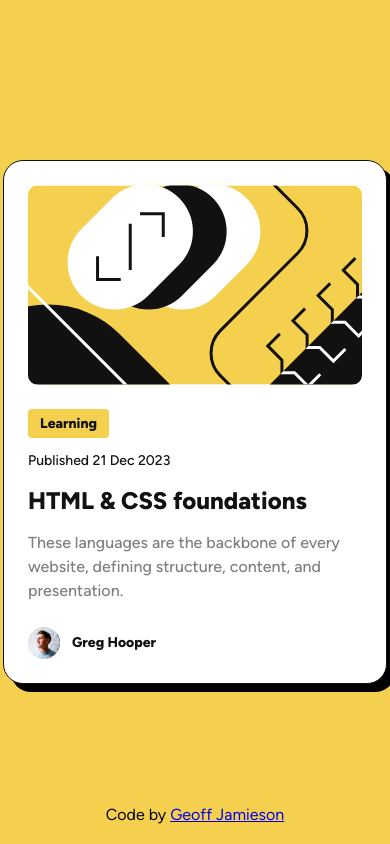
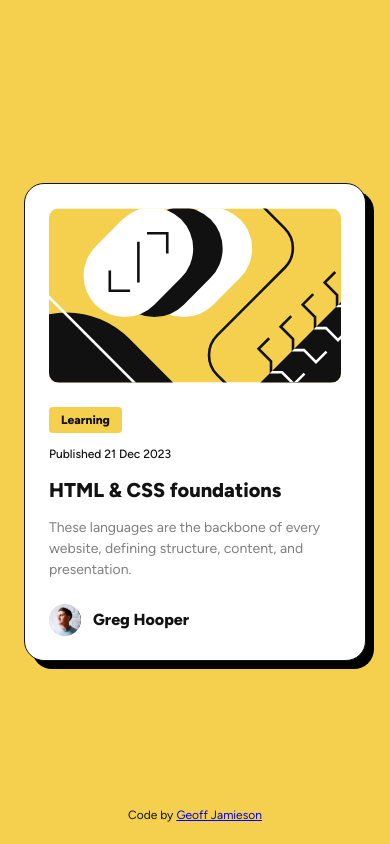
Before and after one commit to UnionPAC/blog-preview-card, a plain HTML site: page index.html in a window 390 px wide. Drawn offline with Linux system fonts and the light colour scheme.

Commit message:
fixed responsive typography issue

```diff
--- a/styles.css
+++ b/styles.css
@@ -32,10 +32,25 @@ body {
   min-height: 100vh;
   display: grid;
   place-items: center;
+  padding: 24px;
 }
 
 img {
   max-width: 100%;
+}
+
+h2 {
+  color: var(--black);
+  font-size: clamp(1.25rem, 2vw, 1.5rem);
+  font-style: normal;
+  line-height: 150%; /* 36px */
+}
+
+p {
+  font-size: clamp(0.75rem, 2vw, 0.875rem);
+  font-style: normal;
+  color: var(--black);
+  line-height: 150%; /* 21px */
 }
 
 .container {
@@ -83,27 +98,15 @@ img {
 }
 
 .category p {
-  color: var(--black);
-  font-size: 14px;
-  font-style: normal;
   font-weight: 800;
-  line-height: 150%; /* 21px */
 }
 
 .date {
-  color: var(--black);
-  font-size: 14px;
-  font-style: normal;
   font-weight: 500;
-  line-height: 150%; /* 21px */
 }
 
 .title {
-  color: var(--black);
-  font-size: 24px;
-  font-style: normal;
   font-weight: 800;
-  line-height: 150%; /* 36px */
 }
 
 .title:hover {
@@ -111,11 +114,8 @@ img {
 }
 
 .description {
-  color: var(--grey);
-  font-size: 16px;
-  font-style: normal;
-  font-weight: 500;
-  line-height: 150%; /* 24px */
+  color: #7f7f7f;
+  font-size: clamp(0.875rem, 2vw, 1rem);
 }
 
 .author {
@@ -133,11 +133,8 @@ img {
 }
 
 .author p {
-  color: var(--black);
-  font-size: 14px;
-  font-style: normal;
   font-weight: 800;
-  line-height: 150%; /* 21px */
+  font-size: 1rem;
 }
 
 footer {
@@ -147,8 +144,5 @@ footer {
   transform: translateX(-50%);
   padding: 20px 0;
   text-align: center;
+  width: 100%;
 }
-
-footer p:not(:last-child) {
-  margin-bottom: 15px;
-}
```
